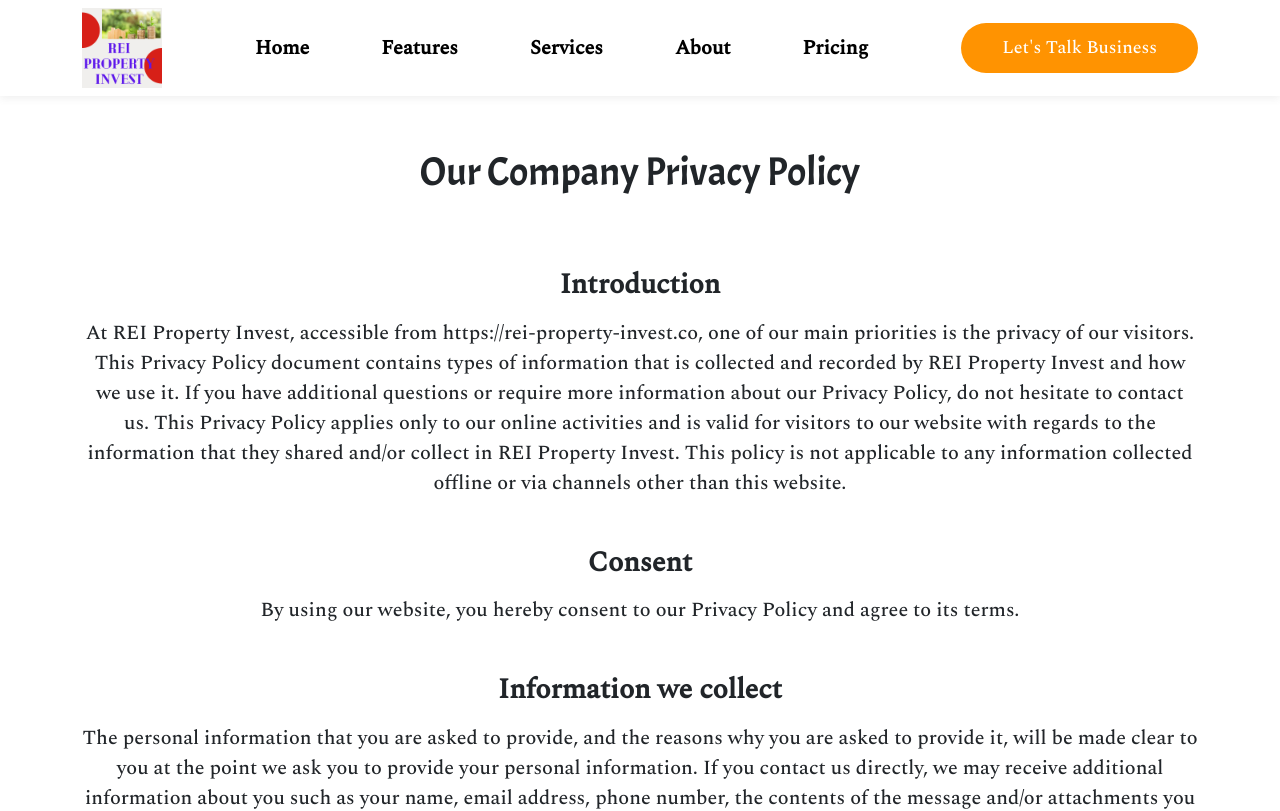
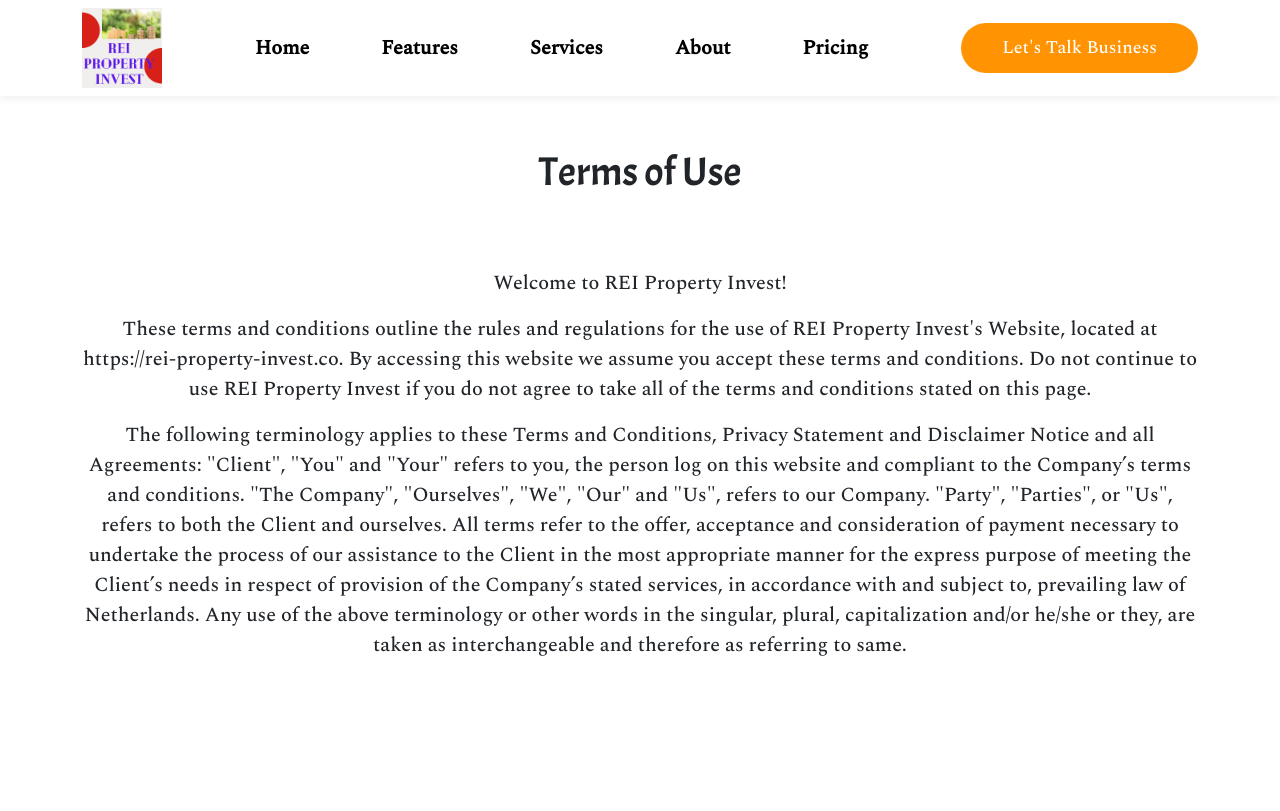
Before and after one commit to l0tus-biswas/rei-property-invest-web, a React (Create React App) app: page /termsAndprivacy in a window 1280 px wide. Shown: the top 811 px of the page. Built offline with nearby package versions, Linux system fonts and the light colour scheme.

Commit message:
Terms of Use Added

```diff
--- a/src/components/TermsPrivacy/TermsPrivacy.js
+++ b/src/components/TermsPrivacy/TermsPrivacy.js
@@ -2,6 +2,30 @@
 function TermsPrivacy() {
     return (
         <>
+
+            <section className="termsAndPrivacy my-5">
+                <div className="container py-5 ">
+                    <div className="row mb-3">
+                        <div className="col-12">
+                            <h1 className="fs-1">Terms of Use​</h1>
+
+                        </div>
+                    </div>
+                    <div className="row justify-content-left">
+                        <div className="col-lg-12 col-md-5 ">
+                            <div className="mt-5">
+                                <p className="fs-5 mt-3">Welcome to REI Property Invest! </p>
+                                <p className="fs-5 mt-3"> These terms and conditions outline the rules and regulations for the use of REI Property Invest's Website, located at https://rei-property-invest.co. By accessing this website we assume you accept these terms and conditions. Do not continue to use REI Property Invest if you do not agree to take all of the terms and conditions stated on this page.</p>
+                                <p className="fs-5 mt-3">The following terminology applies to these Terms and Conditions, Privacy Statement and Disclaimer Notice and all Agreements: "Client", "You" and "Your" refers to you, the person log on this website and compliant to the Company’s terms and conditions. "The Company", "Ourselves", "We", "Our" and "Us", refers to our Company. "Party", "Parties", or "Us", refers to both the Client and ourselves. All terms refer to the offer, acceptance and consideration of payment necessary to undertake the process of our assistance to the Client in the most appropriate manner for the express purpose of meeting the Client’s needs in respect of provision of the Company’s stated services, in accordance with and subject to, prevailing law of Netherlands. Any use of the above terminology or other words in the singular, plural, capitalization and/or he/she or they, are taken as interchangeable and therefore as referring to same.</p>
+
+                            </div>
+                        </div>
+
+
+                    </div>
+
+                </div>
+            </section>
             <section className="termsAndPrivacy my-5">
                 <div className="container py-5 ">
                     <div className="row mb-3">
```
